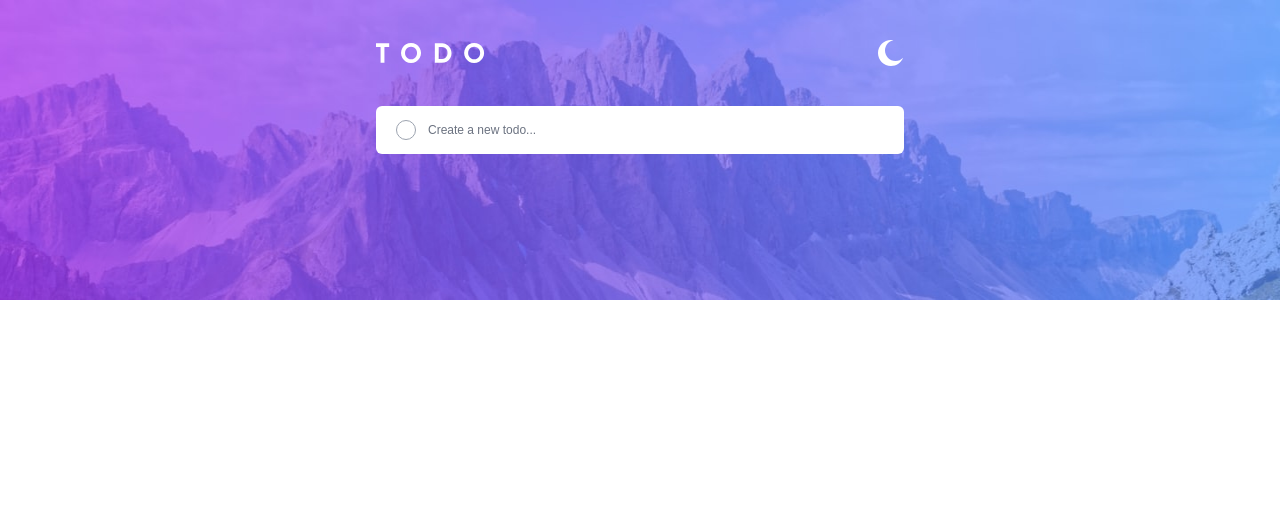
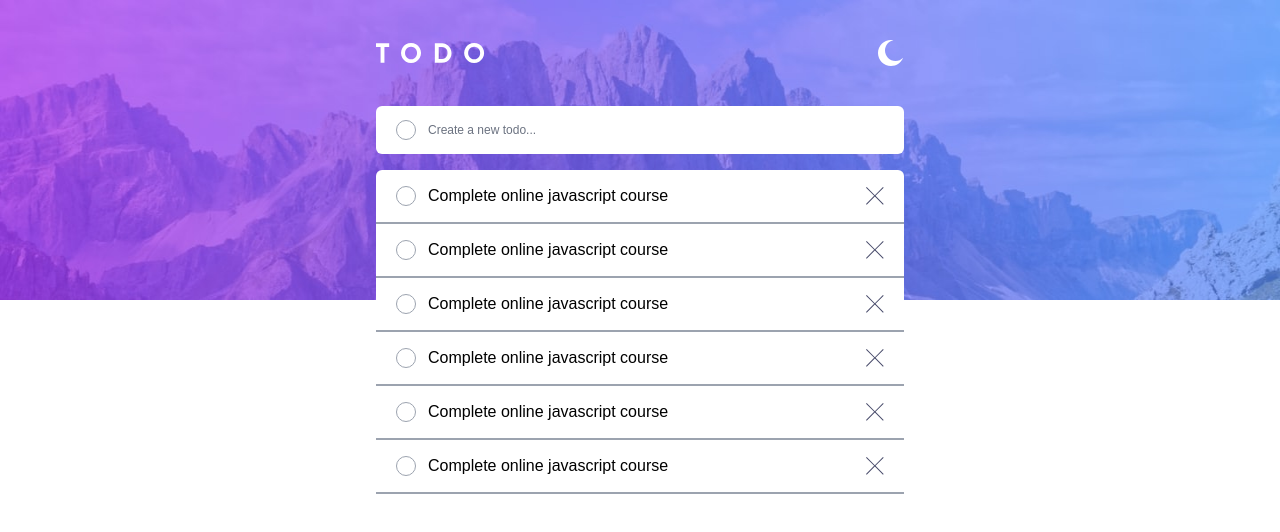
Before and after one commit to austincalvelage/todo-app-fs, a Next.js app: page / in a window 1280 px wide. Shown: the top 532 px of the page. Built offline with nearby package versions, Linux system fonts and the light colour scheme; a web font is replaced by a local one.

Commit message:
Created todos container and mocked up todoItem

```diff
--- /dev/null
+++ b/components/TodoItem.js
@@ -0,0 +1,11 @@
+import { IconCross } from "./IconCross"
+
+export const TodoItem = () => {
+  return (
+    <div className="flex items-center gap-3 w-full px-5 py-3.5 rounded-t-md border-b-2 border-gray-400">
+      <input type="checkbox" name="inputCheckbox" className='h-5 w-5 rounded-full border-gray-400' />
+      <span className="mr-auto">Complete online javascript course</span>
+      <IconCross />
+    </div>
+  )
+}
--- /dev/null
+++ b/components/Todos.js
@@ -0,0 +1,16 @@
+import { TodoItem } from "./TodoItem"
+
+TodoItem
+
+export const Todos = () => {
+  return (
+    <div className="bg-white w-full h-40 rounded-md">
+      <TodoItem />
+      <TodoItem />
+      <TodoItem />
+      <TodoItem />
+      <TodoItem />
+      <TodoItem />
+    </div>
+  )
+}
--- a/pages/index.js
+++ b/pages/index.js
@@ -1,15 +1,20 @@
 import Head from 'next/head'
 import { Header } from '../components/Header'
 import { TodoInput } from '../components/TodoInput'
+import { Todos } from '../components/Todos'
 
 export default function Home() {
   return (
     <>
       <Head />
       <div className='flex justify-center font-josefin-sans h-screen bg-hero-light-mobile bg-no-repeat bg-[length:100%_200px] sm:bg-hero-light-desktop sm:bg-[length:100%_300px]'>
-        <main className='w-full px-6 sm:max-w-xl'>
+        <main className='w-full px-6 sm:max-w-xl '>
           <Header />
-          <TodoInput />
+          <div className='space-y-4 round-md'>
+            <TodoInput />
+            <Todos />
+          </div>
+
         </main>
       </div>
     </>
```
